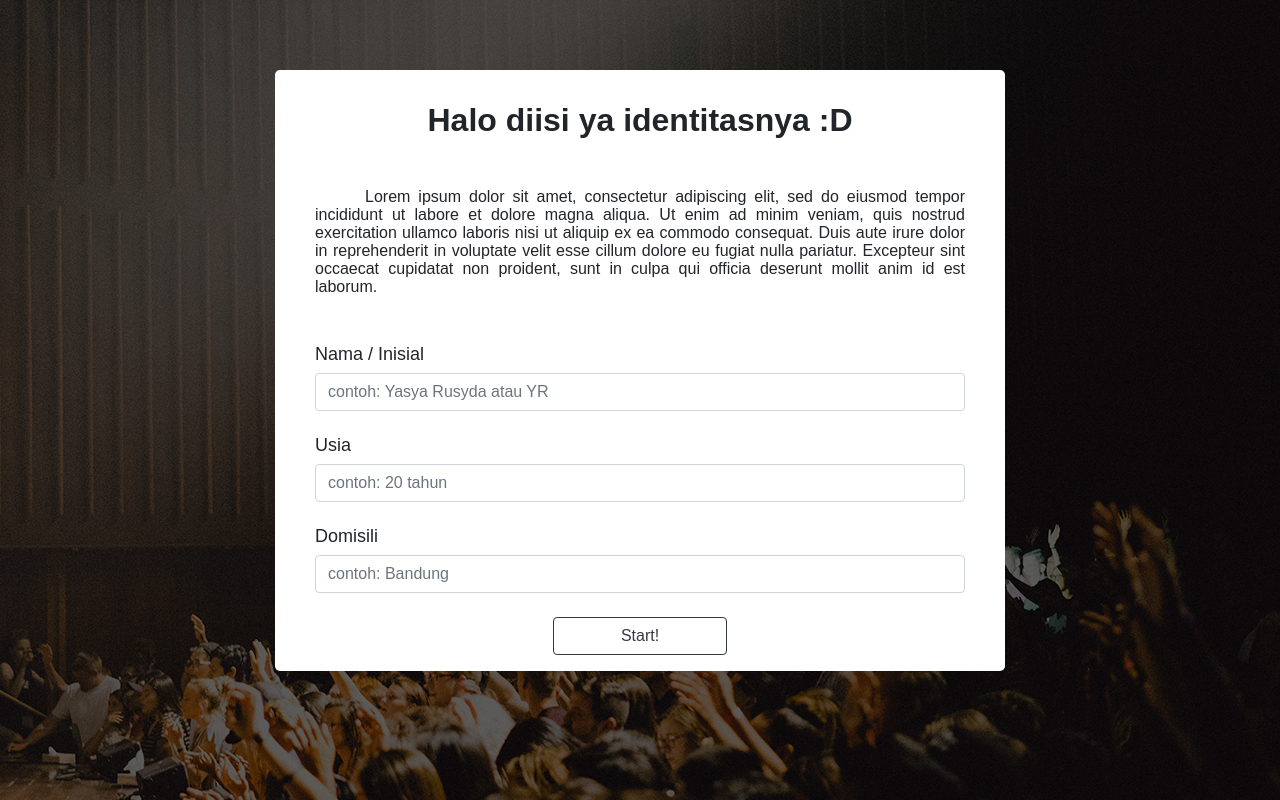
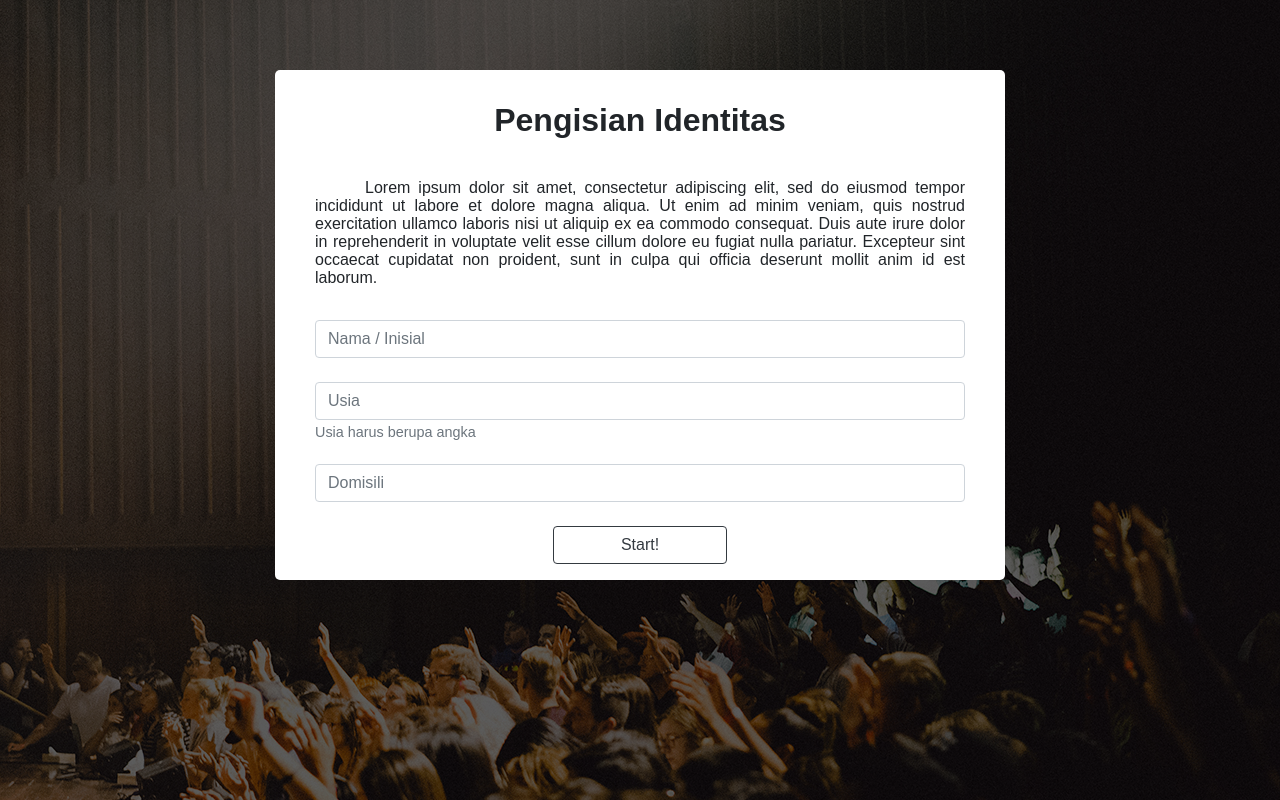
Before and after one commit to faizzuns/DataGatheringWeb, a PHP site: page /identity.php in a window 1280 px wide. Run offline with PHP 8.4, Linux system fonts and the light colour scheme; some libraries are stand-ins or nearby versions.

Commit message:
Edit identity page: placeholder

```diff
--- a/pages/identity.php
+++ b/pages/identity.php
@@ -16,28 +16,25 @@
             <div class="col-8">
                 <div style="height: 70px;"></div>
                 <div class="box-home padding-medium">
-                    <div class="margin-top-medium flex center-horizontal text-size-medium text-center"><strong>Halo diisi ya identitasnya :D</strong></div>
-                    <div class="flex center-horizontal text-size-very-small" style="text-align: justify; padding-top:25px ">
+                    <div class="margin-top-medium flex center-horizontal text-size-medium text-center"><strong>Pengisian Identitas</strong></div>
+                    <div class="flex center-horizontal text-size-very-small margin-top-medium" style="text-align: justify;">
                         <div class="margin-large" style="text-indent: 50px">
-                                Lorem ipsum dolor sit amet, consectetur adipiscing elit, sed do eiusmod tempor incididunt ut labore et dolore magna aliqua. Ut enim ad minim veniam, quis nostrud exercitation ullamco laboris nisi ut aliquip ex ea commodo consequat. Duis aute irure dolor in reprehenderit in voluptate velit esse cillum dolore eu fugiat nulla pariatur. Excepteur sint occaecat cupidatat non proident, sunt in culpa qui officia deserunt mollit anim id est laborum.</div>
-                    </div>
-                    <form action="#">
+                                Lorem ipsum dolor sit amet, consectetur adipiscing elit, sed do eiusmod tempor incididunt ut labore et dolore magna aliqua. Ut enim ad minim veniam, quis nostrud exercitation ullamco laboris nisi ut aliquip ex ea commodo consequat. Duis aute irure dolor in reprehenderit in voluptate velit esse cillum dolore eu fugiat nulla pariatur. Excepteur sint occaecat cupidatat non proident, sunt in culpa qui officia deserunt mollit anim id est laborum.</div></div>
+                    <form action="#" style="margin-top:-15px">
+                        <div class="margin-large">
+                            <div class="form-group" style="font-size:18px; padding-top: -2px;">
+                                <input require="" type="text" class="form-control" id="nama" placeholder="Nama / Inisial" required></div>
+                        </div>
                         <div class="margin-large">
                             <div class="form-group" style="font-size:18px">
-                                <label for="Nama">Nama / Inisial</label>
-                                <input type="text" class="form-control" id="nama"  placeholder="contoh: Yasya Rusyda atau YR">
+                                <input type="number" require="" class="form-control"  placeholder="Usia" aria-describedby="usiaHelp" id="usia" required >
+                                <small id="usiaHelp" class="form-text text-muted">Usia harus berupa angka</small>
+
                             </div>
                         </div>
                         <div class="margin-large">
                             <div class="form-group" style="font-size:18px">
-                                <label for="usia">Usia</label>
-                                <input type="text" class="form-control" id="usia"  placeholder="contoh: 20 tahun">
-                            </div>
-                        </div>
-                        <div class="margin-large">
-                            <div class="form-group" style="font-size:18px">
-                                <label for="domisili">Domisili</label>
-                                <input type="text" class="form-control" id="domisili"  placeholder="contoh: Bandung">
+                                <input require="" type="text" class="form-control" id="domisili" placeholder="Domisili" required>
                             </div>
                         </div>
                         <div class ="text-center">
@@ -52,3 +49,20 @@
 <?php
 require 'templates/footer.php';
 ?>
+
+
+<!--<script>-->
+<!--    // just for the demos, avoids form submit-->
+<!--    jQuery.validator.setDefaults({-->
+<!--        debug: true,-->
+<!--        success: "valid"-->
+<!--    });-->
+<!--    $( "#usia" ).validate({-->
+<!--        rules: {-->
+<!--            field: {-->
+<!--                required: true,-->
+<!--                digits: true-->
+<!--            }-->
+<!--        }-->
+<!--    });-->
+<!--</script>-->
--- a/pages/templates/header.php
+++ b/pages/templates/header.php
@@ -8,6 +8,9 @@
     <script src="https://ajax.googleapis.com/ajax/libs/jquery/3.3.1/jquery.min.js"></script>
     <script src="https://stackpath.bootstrapcdn.com/bootstrap/4.1.3/js/bootstrap.min.js" integrity="sha384-ChfqqxuZUCnJSK3+MXmPNIyE6ZbWh2IMqE241rYiqJxyMiZ6OW/JmZQ5stwEULTy" crossorigin="anonymous"></script>
     <link rel="stylesheet" href="../css/app.css">
+    <script src="https://code.jquery.com/jquery-1.11.1.min.js"></script>
+    <script src="https://cdn.jsdelivr.net/jquery.validation/1.16.0/jquery.validate.min.js"></script>
+    <script src="https://cdn.jsdelivr.net/jquery.validation/1.16.0/additional-methods.min.js"></script>
 
 </head>
 
```
